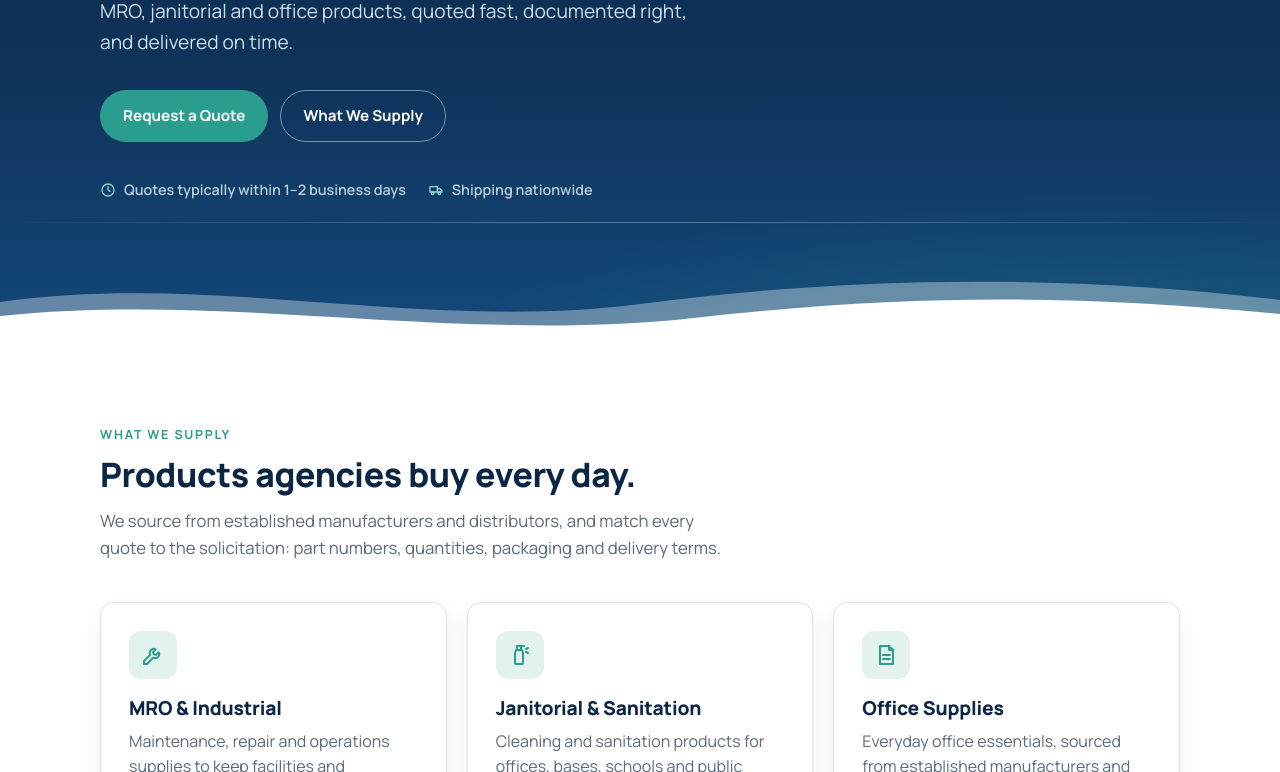
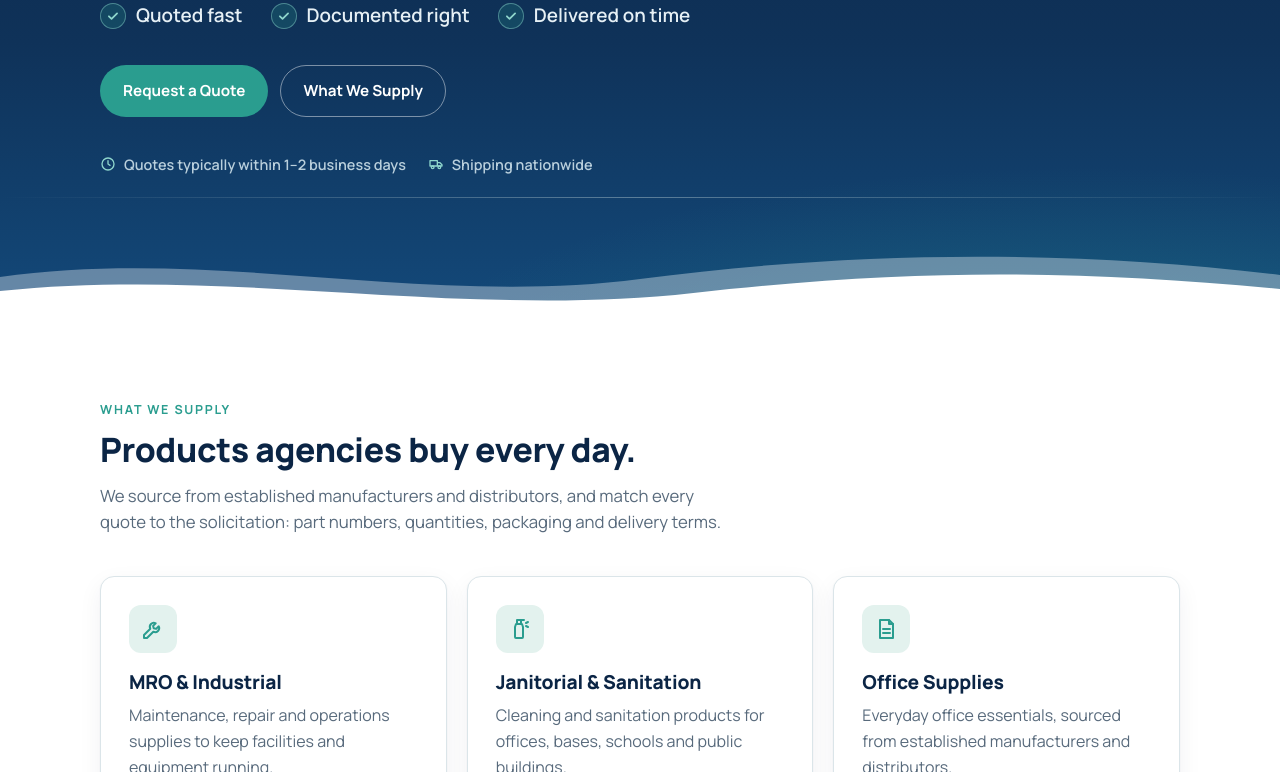
Before and after one commit to Seanom512/southbeachtrade-site, a plain HTML site: page index.html in a window 1280 px wide. Shown: the part 363-1135 px from the top of the page. Drawn offline with Linux system fonts and the light colour scheme.

Commit message:
Hero: replace subheadline paragraph with guarantee check-list
Co-Authored-By: Claude Opus 5.5 <noreply@anthropic.com>

```diff
--- a/index.html
+++ b/index.html
@@ -23,7 +23,8 @@ const SITE = {
   legalName:   "",   // add "South Beach Trade Co. LLC" once Sunbiz shows Active
 
   headline:    "Dependable supply for government buyers.",
-  subheadline: "MRO, janitorial and office products, quoted fast, documented right, and delivered on time.",
+  // Short promises shown as a check-mark list under the headline. Add, remove or reword freely.
+  guarantees:  ["Quoted fast", "Documented right", "Delivered on time"],
 
   email:       "bids@southbeachtrade.com",
   phone:       "(305) 707-4835",      // Google Voice business number
@@ -191,6 +192,11 @@ const SITE = {
   }
   .hero h1 { color: #fff; font-size: clamp(2.2rem, 5.2vw, 3.6rem); font-weight: 800; max-width: 760px; }
   .hero .eyebrow { color: #8fd6cc; }
+  .guarantees { list-style: none; padding: 0; margin: 22px 0 34px; display: flex; flex-wrap: wrap; gap: 12px 28px; }
+  .guarantees li { display: inline-flex; align-items: center; gap: 10px; color: #e6f0f5; font-size: clamp(1.02rem, 1.6vw, 1.18rem); font-weight: 600; }
+  .guarantees .tick { width: 26px; height: 26px; flex: none; border-radius: 50%; display: grid; place-items: center; background: rgba(42,157,143,.22); box-shadow: inset 0 0 0 1px rgba(143,214,204,.45); }
+  .guarantees .tick svg { width: 14px; height: 14px; stroke: #8fd6cc; }
+  @media (max-width: 640px) { .guarantees { flex-direction: column; gap: 10px; } }
   .hero p.sub { color: #cfe0ea; font-size: clamp(1.02rem, 1.6vw, 1.2rem); max-width: 620px; margin: 18px 0 32px; }
   .hero-actions { display: flex; flex-wrap: wrap; gap: 12px; }
   .hero-meta { display: flex; flex-wrap: wrap; gap: 10px 22px; margin-top: 36px; color: #b9cfdc; font-size: .9rem; font-weight: 600; }
@@ -315,7 +321,7 @@ const SITE = {
     <div class="wrap">
       <p class="eyebrow">Government Supply · <span data-text="location"></span></p>
       <h1 data-text="headline"></h1>
-      <p class="sub" data-text="subheadline"></p>
+      <ul class="guarantees" id="guarantees" data-show="guarantees"></ul>
       <div class="hero-actions">
         <a class="btn btn-primary" data-rfq href="#contact">Request a Quote</a>
         <a class="btn btn-ghost" href="#supplies">What We Supply</a>
@@ -459,6 +465,11 @@ const SITE = {
   document.getElementById("initials").textContent =
     n ? n.split(/\s+/).map(w => w[0]).slice(0, 2).join("").toUpperCase() : "SB";
 
+  // Hero guarantees
+  const tick = '<span class="tick"><svg viewBox="0 0 24 24" fill="none" stroke-width="3" stroke-linecap="round" stroke-linejoin="round"><path d="M5 12.5l4.5 4.5L19 7.5"/></svg></span>';
+  const escG = (s) => String(s).replace(/[&<>"']/g, c => ({ "&": "&amp;", "<": "&lt;", ">": "&gt;", '"': "&quot;", "'": "&#39;" }[c]));
+  document.getElementById("guarantees").innerHTML = (SITE.guarantees || []).map(g => `<li>${tick}<span>${escG(g)}</span></li>`).join("");
+
   // Category cards
   const icons = {
     mro: '<svg viewBox="0 0 24 24" fill="none" stroke-width="2" stroke-linecap="round" stroke-linejoin="round"><path d="M14.7 6.3a4 4 0 0 0-5.4 5.4L3 18v3h3l6.3-6.3a4 4 0 0 0 5.4-5.4l-2.6 2.6-2.4-.6-.6-2.4z"/></svg>',
```
